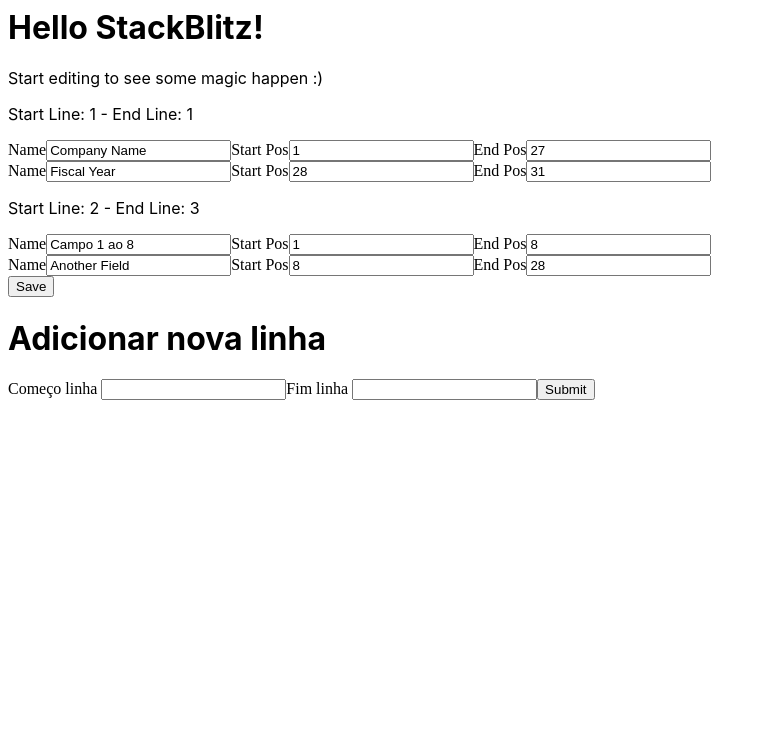
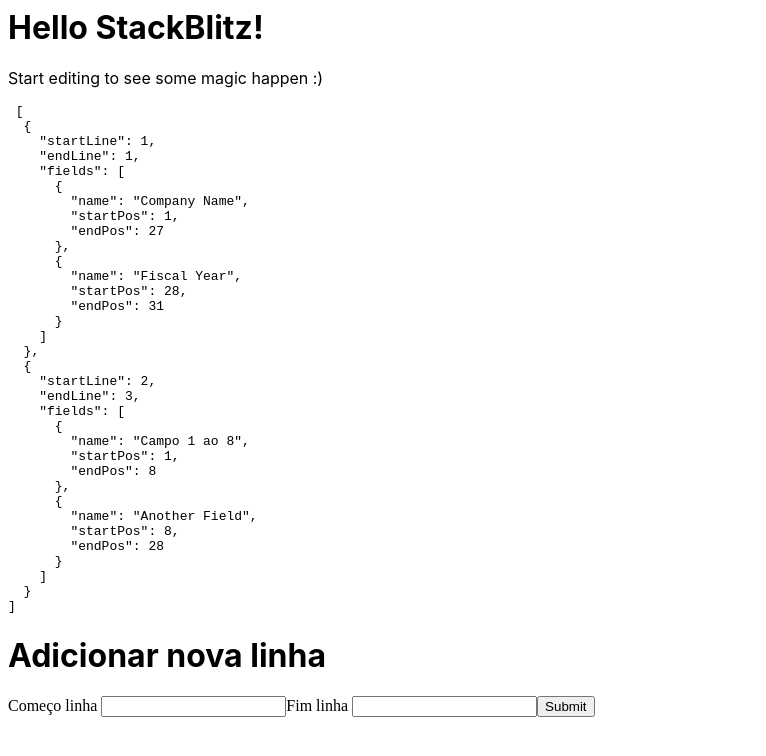
Before and after one commit to matefs/formulario-instrucoes-react, a React (Create React App) app: page / in a window 1280 px wide. Shown: the top 756 px of the page, without its empty margins (0-766 px from the left). Built offline with nearby package versions, Linux system fonts and the light colour scheme.

Commit message:
chore: removed html field and added object visualization

```diff
--- a/src/LineInstructions.jsx
+++ b/src/LineInstructions.jsx
@@ -20,87 +20,35 @@ function Form() {
     },
   ]);
 
-  const handleFieldChange = (lineIndex, fieldIndex, propName, propValue) => {
-    const updatedLineInstructions = [...lineInstructions];
-    updatedLineInstructions[lineIndex].fields[fieldIndex][propName] = propValue;
-    setLineInstructions(updatedLineInstructions);
+  const [formData, setFormData] = useState({
+    name: '',
+    email: '',
+    message: '',
+  });
+
+  const handleInputChange = (event) => {
+    const { name, value } = event.target;
+    setFormData((prevData) => ({
+      ...prevData,
+      [name]: value,
+    }));
   };
 
-  const handleSave = () => {
-    // Replace this with your save logic
-    console.log('Saving line instructions:', lineInstructions);
+  const handleSubmit = (event) => {
+    event.preventDefault();
+    // You can perform form submission logic here
+    console.log(formData);
   };
 
   return (
     <div>
-      {lineInstructions.map((line, lineIndex) => (
-        <div key={lineIndex}>
-          <p>
-            Start Line: {line.startLine} - End Line: {line.endLine}
-          </p>
-          {line.fields.map((field, fieldIndex) => (
-            <div key={fieldIndex}>
-              <label htmlFor={`line${lineIndex}field${fieldIndex}Name`}>
-                Name
-              </label>
-              <input
-                type="text"
-                id={`line${lineIndex}field${fieldIndex}Name`}
-                value={field.name}
-                onChange={(event) =>
-                  handleFieldChange(
-                    lineIndex,
-                    fieldIndex,
-                    'name',
-                    event.target.value
-                  )
-                }
-              />
-
-              <label htmlFor={`line${lineIndex}field${fieldIndex}StartPos`}>
-                Start Pos
-              </label>
-              <input
-                type="number"
-                id={`line${lineIndex}field${fieldIndex}StartPos`}
-                value={field.startPos}
-                onChange={(event) =>
-                  handleFieldChange(
-                    lineIndex,
-                    fieldIndex,
-                    'startPos',
-                    parseInt(event.target.value)
-                  )
-                }
-              />
-
-              <label htmlFor={`line${lineIndex}field${fieldIndex}EndPos`}>
-                End Pos
-              </label>
-              <input
-                type="number"
-                id={`line${lineIndex}field${fieldIndex}EndPos`}
-                value={field.endPos}
-                onChange={(event) =>
-                  handleFieldChange(
-                    lineIndex,
-                    fieldIndex,
-                    'endPos',
-                    parseInt(event.target.value)
-                  )
-                }
-              />
-            </div>
-          ))}
-        </div>
-      ))}
-      <button onClick={handleSave}>Save</button>
+      <pre> {JSON.stringify(lineInstructions, null, 2)} </pre>
 
       <div>
         <h1> Adicionar nova linha </h1>
         Começo linha <input />
         Fim linha <input />
-        <input type='submit' />
+        <input type="submit" />
       </div>
     </div>
   );
```
